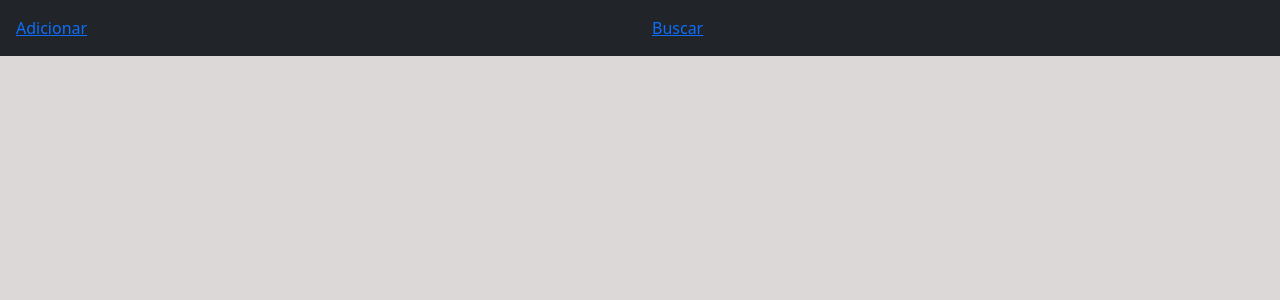
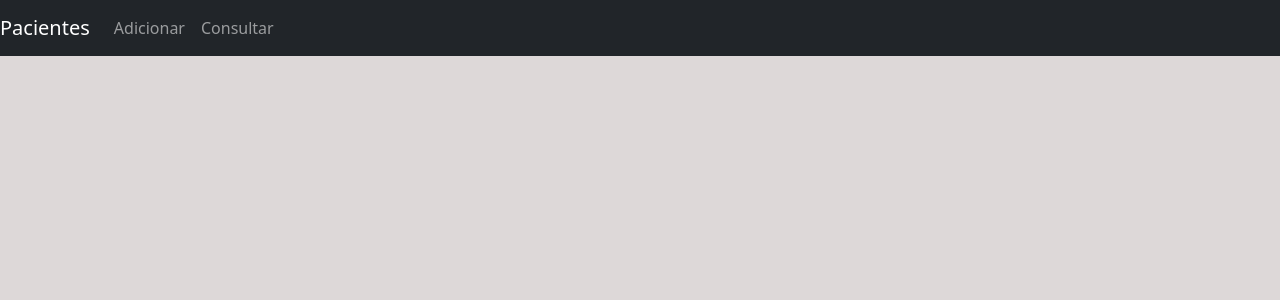
Before and after one commit to dggokb/psicologia-react, a React (Vite) app: page /home in a window 1280 px wide. Shown: the top 300 px of the page. Built offline with nearby package versions, Linux system fonts and the light colour scheme.

Commit message:
ajustando estilização de barra de navegação

```diff
--- a/src/index.jsx
+++ b/src/index.jsx
@@ -25,7 +25,7 @@ const router = createBrowserRouter([
     errorElement: <ErrorPage />,
     children: [
       {
-        path: "buscar",
+        path: "consultar",
         element: <ConsultaPacientes />,
         errorElement: <ErrorPage />,
       },
--- a/src/routes/home.jsx
+++ b/src/routes/home.jsx
@@ -1,14 +1,12 @@
-import { Link, Outlet } from "react-router-dom";
-import Navbar from "./navbar";
-import AdicionarPaciente from "./adicionaPaciente";
-import ConsultaPacientes from "./consultaPacientes";
+import { Outlet } from "react-router-dom";
+import BarraDeNavegacao from "./navbar";
 
 export default function Home() {
 
     return (
         <>
             <div>
-                <Navbar />
+                <BarraDeNavegacao />
                 <Outlet />
             </div>
         </>
--- a/src/routes/navbar.tsx
+++ b/src/routes/navbar.tsx
@@ -1,18 +1,17 @@
 import React from "react";
-import { Col, Row } from "react-bootstrap";
-import { Link } from "react-router-dom";
+import Nav from 'react-bootstrap/Nav';
+import Navbar from 'react-bootstrap/Navbar';
 
-export default function Navbar() {
+export default function BarraDeNavegacao() {
     return (
-        <div className="p-3 mb-2 bg-dark text-white">
-            <Row>
-                <Col >
-                    <Link to="adicionar">Adicionar</Link>
-                </Col>
-                <Col>
-                    <Link to="buscar">Buscar</Link>
-                </Col>
-            </Row>
-        </div>
+        <>
+            <Navbar bg="dark" data-bs-theme="dark">
+                <Navbar.Brand href="#home">Pacientes</Navbar.Brand>
+                <Nav className="me-auto">
+                    <Nav.Link href="adicionar">Adicionar</Nav.Link>
+                    <Nav.Link href="consultar">Consultar</Nav.Link>
+                </Nav>
+            </Navbar>
+        </>
     )
 }
```
